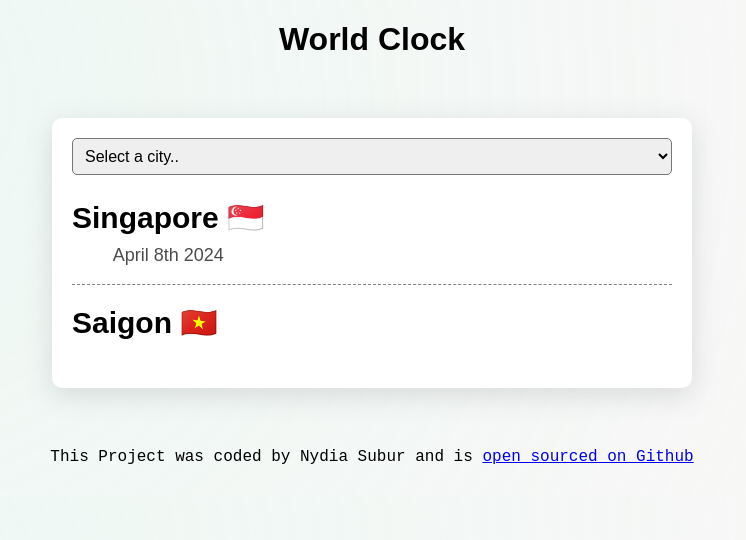
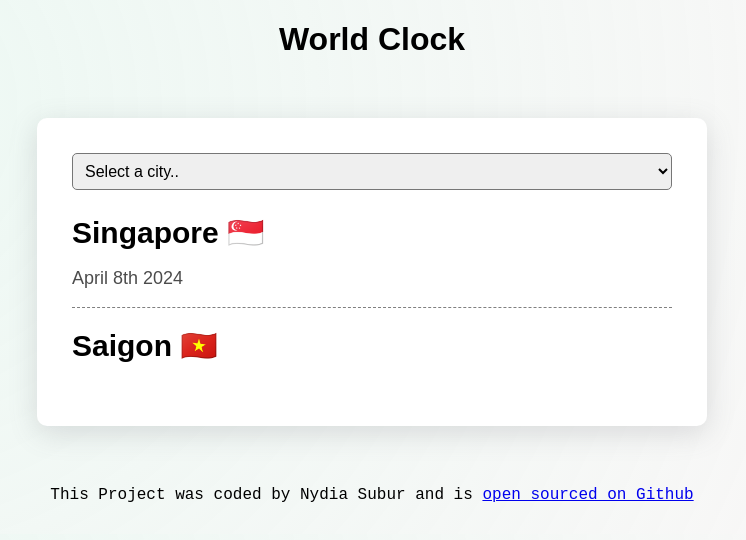
Before and after one commit to nydiasubur/World-Clock-App, a plain HTML site: page index.html in a window 1280 px wide. Shown: the whole page, without its empty margins (268-1014 px from the left). Drawn offline with nearby package versions, Linux system fonts and the light colour scheme; a script that the page names is missing.

Commit message:
fixed CSS bug

```diff
--- a/css/style.css
+++ b/css/style.css
@@ -26,7 +26,7 @@ footer {
   font-family: sans-serif;
   max-width: 600px;
   margin: 60px auto;
-  padding: 20px;
+  padding: 35px;
   text-align: center;
 }
 
@@ -38,7 +38,7 @@ footer {
 .city {
   display: flex;
   justify-content: space-between;
-  margin: 20px 0px 10px;
+  margin: 20px 0px 10px 0px;
   border-bottom: 1px dashed grey;
 }
 
@@ -56,7 +56,7 @@ footer {
 .city-date p {
   opacity: 0.7;
   font-size: 18px;
-  margin: 10px 0px 18px 0px;
+  text-align: left;
 }
 .city-time {
   font-size: 44px;
--- a/javascript/index.js
+++ b/javascript/index.js
@@ -48,7 +48,7 @@ function displaySelectedCityTime(event) {
             <div class="city-date">
                 <h2>${citySelectedFormated}</h2>
                 <p>${cityDate}</p>
-                </div>
+            </div>
             <div class="city-time">${cityTime.format(
               "h:mm:ss [<small>] A [</small>]"
             )}</div>
```
